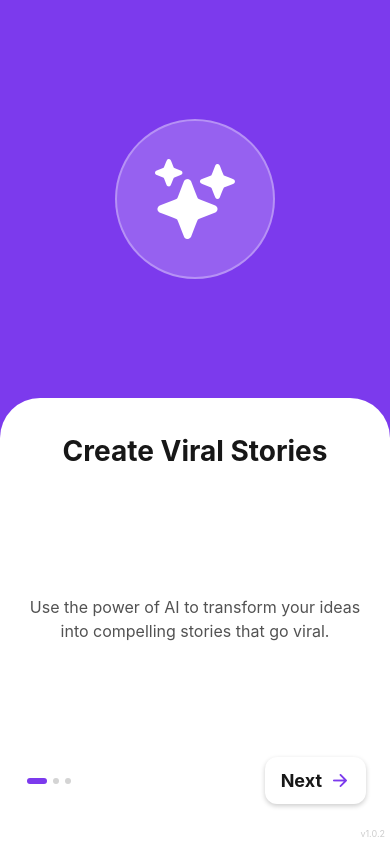
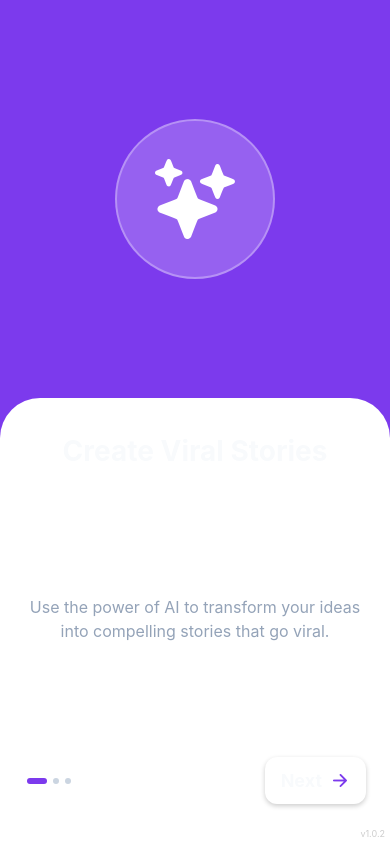
Before and after one commit to jonasmgs/babado.ai, a React Native app: screen / in a window 390 px wide. Built offline with nearby package versions, Linux system fonts and the light colour scheme; no server answers; what expo-notifications, i18n-js would draw is missing.

Commit message:
feat: Add design tokens for colors, spacing, and border radius.

```diff
--- a/src/constants/colors.ts
+++ b/src/constants/colors.ts
@@ -10,42 +10,38 @@ export const colors = {
     700: '#6d28d9',
     800: '#5b21b6',
     900: '#4c1d95',
+    neon: '#a78bfa',
   },
   secondary: {
-    50: '#f0fdf4',
-    100: '#dcfce7',
-    200: '#bbf7d0',
-    300: '#86efac',
-    400: '#4ade80',
-    500: '#22c55e',
-    600: '#16a34a',
-    700: '#15803d',
-    800: '#166534',
-    900: '#145231',
+    50: '#ecfeff',
+    100: '#cffafe',
+    200: '#a5f3fc',
+    300: '#67e8f9',
+    400: '#22d3ee',
+    500: '#06b6d4',
+    600: '#0891b2',
+    700: '#0e7490',
+    800: '#155e75',
+    900: '#164e63',
   },
   accent: {
-    50: '#fef3c7',
-    100: '#fde68a',
-    200: '#fcd34d',
-    300: '#fbbf24',
-    400: '#f59e0b',
-    500: '#f97316',
-    600: '#ea580c',
-    700: '#c2410c',
-    800: '#92400e',
-    900: '#78350f',
+    pink: '#f472b6',
+    purple: '#a78bfa',
+    cyan: '#22d3ee',
+    gradient: ['#7c3aed', '#22d3ee'],
   },
   neutral: {
-    50: '#fafafa',
-    100: '#f5f5f5',
-    200: '#e5e5e5',
-    300: '#d4d4d4',
-    400: '#a3a3a3',
-    500: '#737373',
-    600: '#525252',
-    700: '#404040',
-    800: '#262626',
-    900: '#171717',
+    50: '#f8fafc',
+    100: '#f1f5f9',
+    200: '#e2e8f0',
+    300: '#cbd5e1',
+    400: '#94a3b8',
+    500: '#64748b',
+    600: '#475569',
+    700: '#334155',
+    800: '#1e293b',
+    900: '#0f172a',
+    950: '#020617',
   },
   status: {
     success: '#10b981',
@@ -54,15 +50,18 @@ export const colors = {
     info: '#3b82f6',
   },
   text: {
-    primary: '#171717',
-    secondary: '#525252',
-    tertiary: '#a3a3a3',
-    inverse: '#fafafa',
+    primary: '#f8fafc',
+    secondary: '#94a3b8',
+    tertiary: '#64748b',
+    inverse: '#0f172a',
+    accent: '#a78bfa',
   },
   background: {
-    primary: '#ffffff',
-    secondary: '#f5f5f5',
-    tertiary: '#e5e5e5',
+    primary: '#020617', // Deep Slate/Black
+    secondary: '#0f172a',
+    tertiary: '#1e293b',
+    glass: 'rgba(30, 41, 59, 0.7)',
+    glassBorder: 'rgba(148, 163, 184, 0.1)',
   },
 };
 
```
